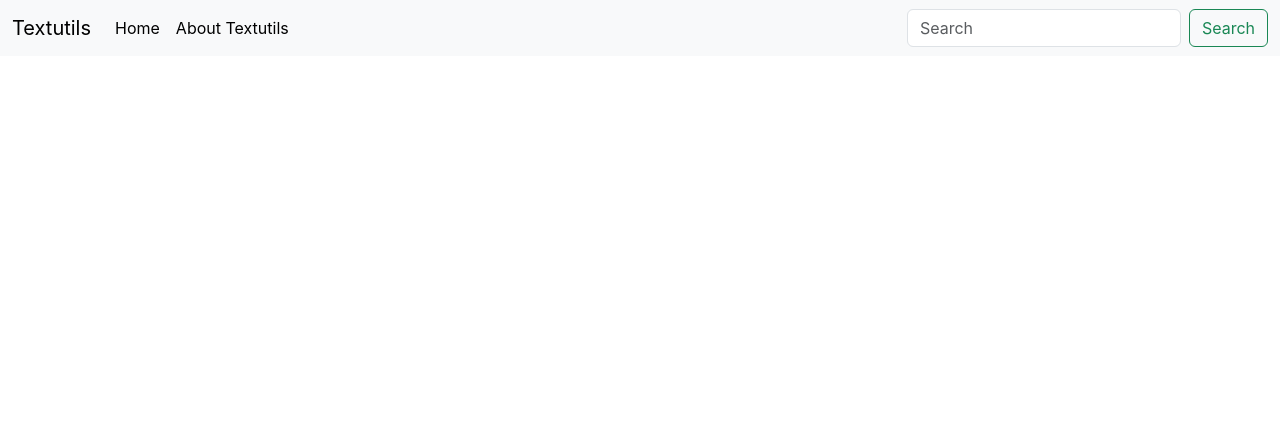
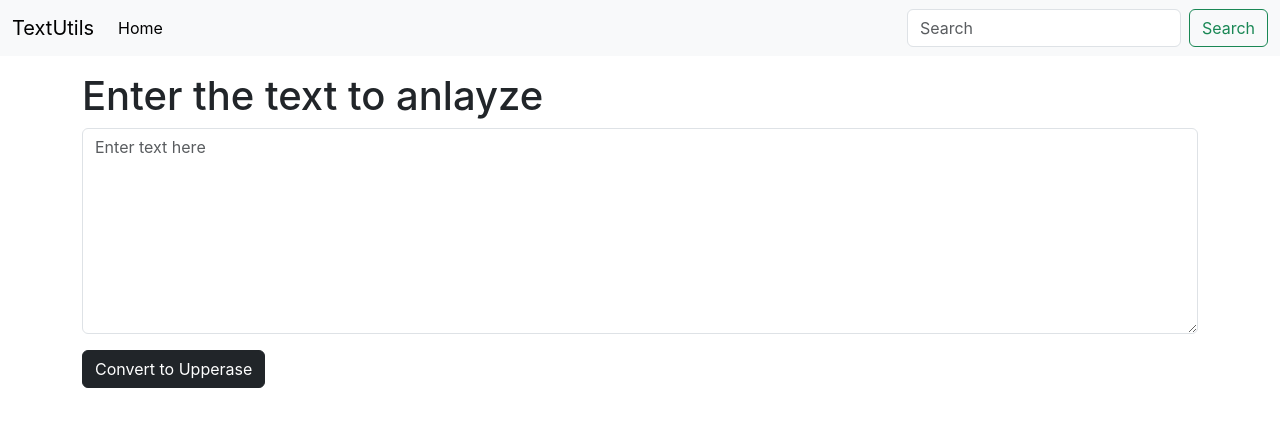
Before and after one commit to AV1004/TextUtils, a React (Create React App) app: page / in a window 1280 px wide. Shown: the top 426 px of the page. Built offline with nearby package versions, Linux system fonts and the light colour scheme.

Commit message:
Added a feature

```diff
--- a/src/App.js
+++ b/src/App.js
@@ -1,12 +1,17 @@
 import './App.css';
 import Navbar from './Components/Navbar';
+import Textform from './Components/Textform';
 
 
 function App() {
   return (
     <>
-      <Navbar title="Textutils" aboutText="About Textutils" />
+      {/* <Navbar title="Textutils" aboutText="About Textutils" /> */}
       {/* <Navbar/> */}
+      <Navbar title="TextUtils" />
+      <div className="container my-3">
+        <Textform heading="Enter the text to anlayze" />
+      </div>
     </>
   );
 }
--- /dev/null
+++ b/src/Components/Textform.js
@@ -0,0 +1,31 @@
+import React, { useState } from 'react'
+
+
+export default function Textform(props) {
+
+    const handleUpClick = () => {
+        // console.log("Upercase is Clicked")
+        let newText = text.toUpperCase();
+        setText(newText);
+    }
+
+    const handleOnChange = (event) => {
+        // console.log("handleOnChange")
+        setText(event.target.value);
+    }
+
+    const [text, setText] = useState("");
+    // text = "Helloo" Wrong way to change state
+    // setText("Hello"); Correct way change state
+
+
+    return (
+        <div>
+            <h1>{props.heading}</h1>
+            <div className="mb-3">
+                <textarea className="form-control" placeholder='Enter text here' value={text} onChange={handleOnChange} id="mybox" rows="8"></textarea>
+            </div>
+            <button className="btn btn-dark" onClick={handleUpClick} >Convert to Upperase</button>
+        </div>
+    )
+}
```
